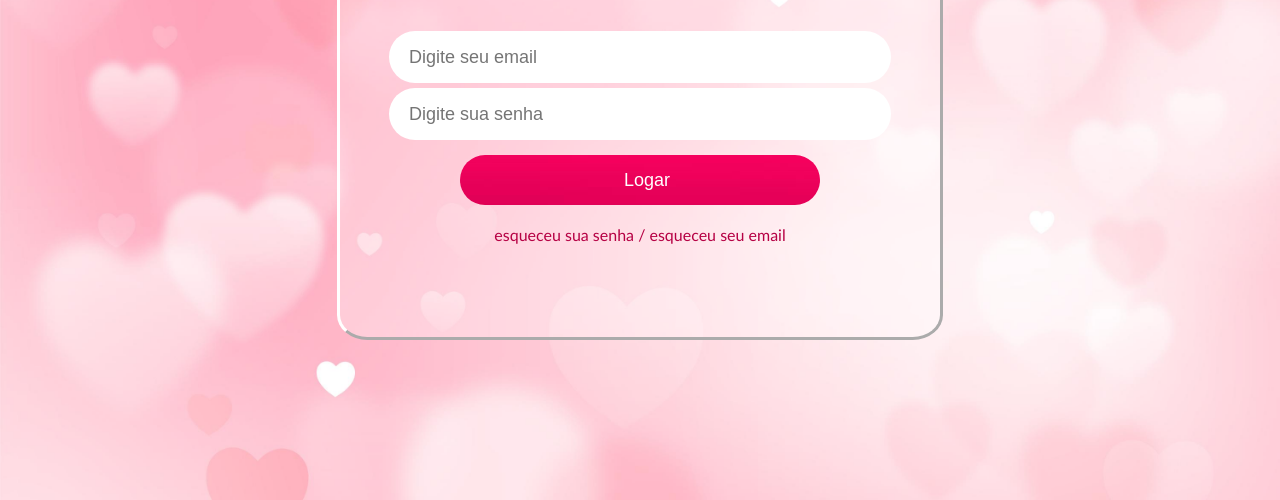
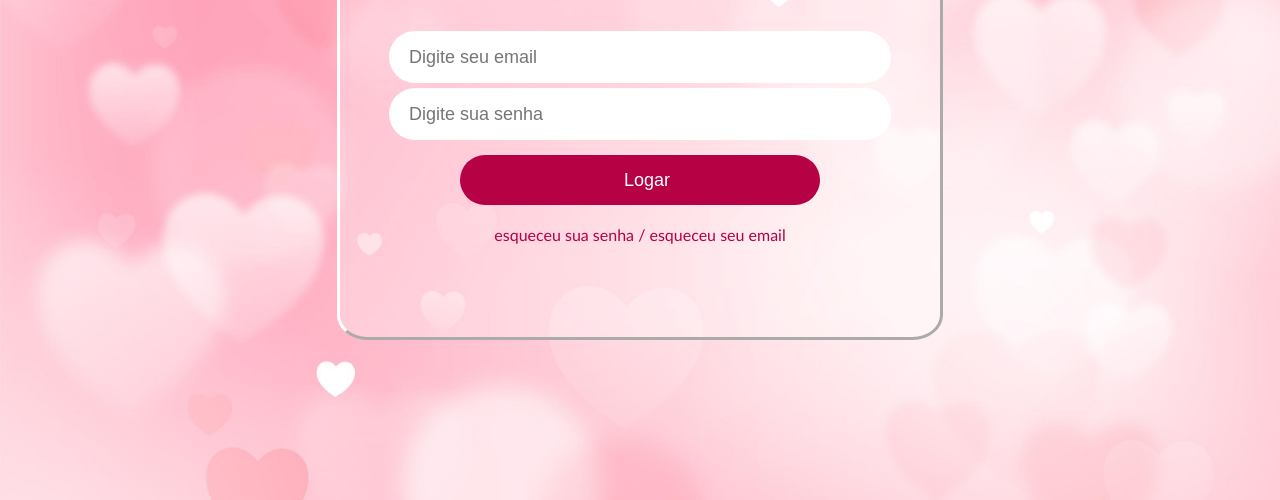
Before and after one commit to AlvaroCG123/para-gatinha, a plain HTML site: page index.html in a window 1280 px wide. Shown: the part 326-826 px from the top of the page. Drawn offline with Linux system fonts and the light colour scheme.

Commit message:
Update aprendendo.css

```diff
--- a/aprendendo.css
+++ b/aprendendo.css
@@ -36,7 +36,7 @@ input {
 }
 
 .botao {
-	background: url(imagens/botaocria.jpg);
+	background: #b60144;
 	width: 60%;
 	margin-top: 10px;
 	color: #fff;
@@ -44,7 +44,7 @@ input {
 }
 
 .botao:hover {
-	background: url(imagens/botaocria2.jpg);
+	background: #930036;
 	cursor: pointer;
 
 }
```
